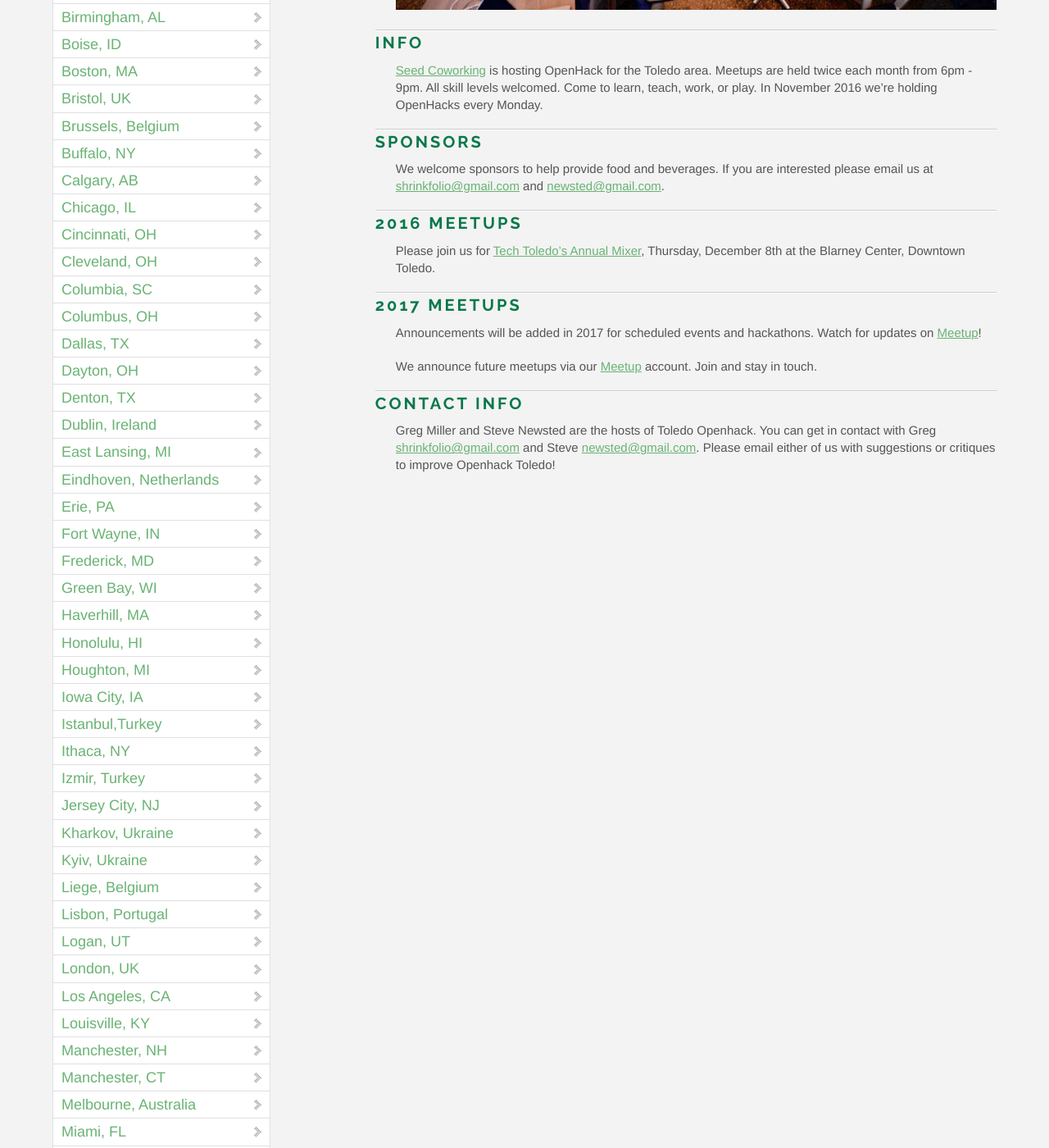
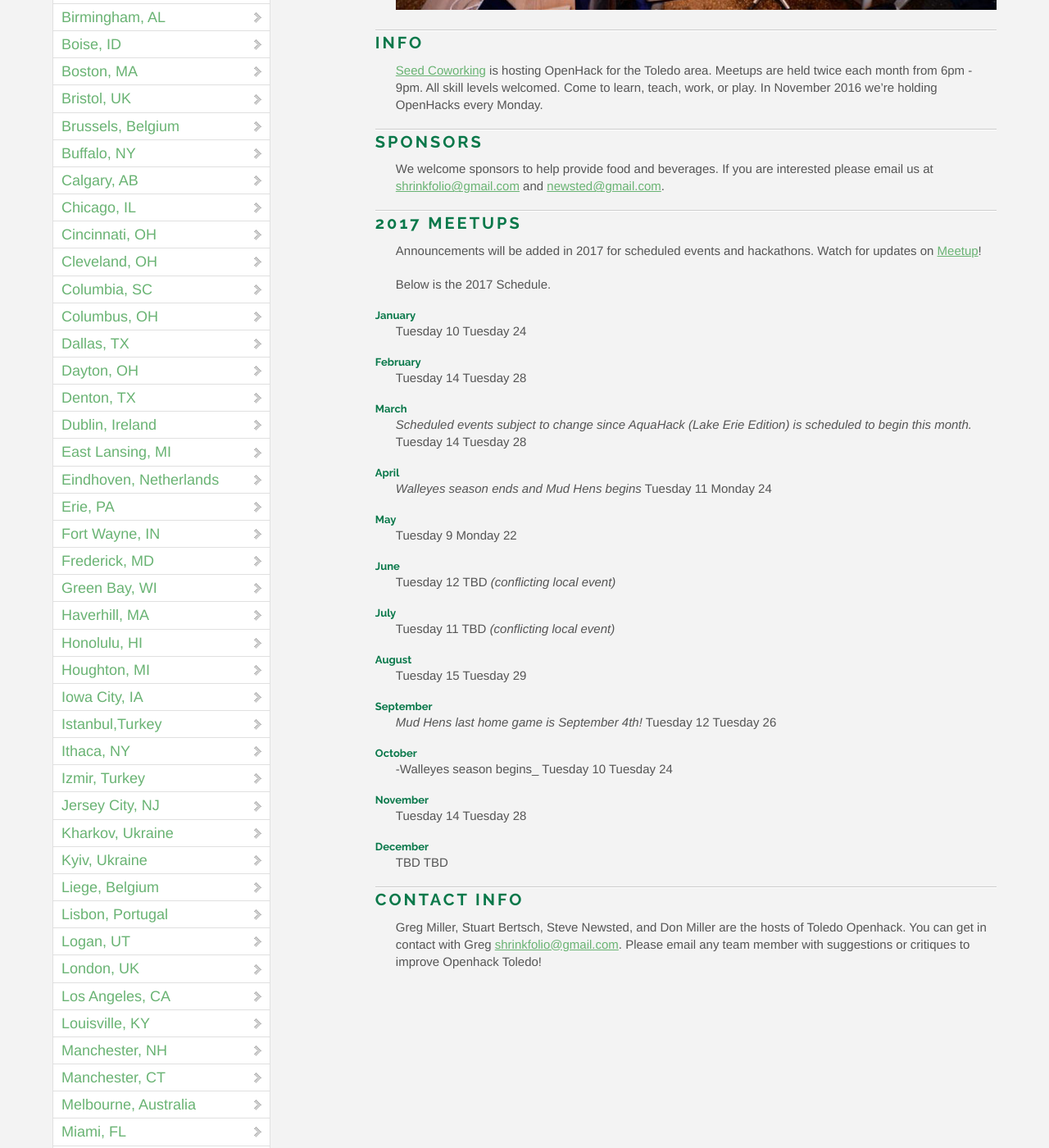
Before and after one commit to OpenHack/openhack.github.com, a Jekyll site: the page built from toledo/index.markdown, in a window 1280 px wide and 1400 px high, scrolled down 576 px. Shown: the whole window at 82% size. Built offline with Jekyll 4.4.1, drawn with Linux system fonts in a browser that asks for light colours; nearby versions of some CDN libraries; comment, search, counter and statistics services are not loaded.

Commit message:
Update schedule with new 2017 meetings
Adding full year of scheduled events and new organizers!

```diff
--- a/toledo/index.markdown
+++ b/toledo/index.markdown
@@ -17,19 +17,66 @@ title: OpenHack - Toledo, OH
 We welcome sponsors to help provide food and beverages. If you are interested please email us at [shrinkfolio@gmail.com](mailto:shrinkfolio@gmail.com) and [newsted@gmail.com](mailto:newsted@gmail.com).
 
 
-
-### 2016 meetups
-
-Please join us for [Tech Toledo's Annual Mixer](https://www.meetup.com/Seed-Coworking/events/235338080/), Thursday, December 8th at the Blarney Center, Downtown Toledo.
-
 ### 2017 meetups
 
 Announcements will be added in 2017 for scheduled events and hackathons.
 Watch for updates on [Meetup](https://www.meetup.com/Seed-Coworking/)!
 
-We announce future meetups via our [Meetup](https://www.meetup.com/Seed-Coworking/) account. Join and stay in touch.
+Below is the 2017 Schedule.
+
+#### January
+> Tuesday 10
+> Tuesday 24
+
+#### February
+> Tuesday 14
+> Tuesday 28
+
+#### March
+> _Scheduled events subject to change since AquaHack (Lake Erie Edition) is scheduled to begin this month._
+> Tuesday 14
+> Tuesday 28
+
+#### April
+> _Walleyes season ends and Mud Hens begins_
+> Tuesday 11
+> Monday 24
+
+#### May
+> Tuesday 9
+> Monday 22
+
+#### June
+> Tuesday 12
+> TBD _(conflicting local event)_
+
+#### July
+> Tuesday 11
+> TBD _(conflicting local event)_
+
+#### August
+> Tuesday 15
+> Tuesday 29
+
+#### September
+> _Mud Hens last home game is September 4th!_
+> Tuesday 12
+> Tuesday 26
+
+#### October
+>  -Walleyes season begins_
+> Tuesday 10
+> Tuesday 24
+
+#### November
+> Tuesday 14
+> Tuesday 28
+
+#### December
+> TBD
+> TBD
 
 
 ### Contact Info
 
-Greg Miller and Steve Newsted are the hosts of Toledo Openhack.  You can get in contact with Greg  [shrinkfolio@gmail.com](mailto:shrinkfolio@gmail.com) and Steve [newsted@gmail.com](newsted@gmail.com).  Please email either of us with  suggestions or critiques to improve Openhack Toledo!
+Greg Miller, Stuart Bertsch, Steve Newsted, and Don Miller are the hosts of Toledo Openhack.  You can get in contact with Greg  [shrinkfolio@gmail.com](mailto:shrinkfolio@gmail.com). Please email any team member with suggestions or critiques to improve Openhack Toledo!
```
